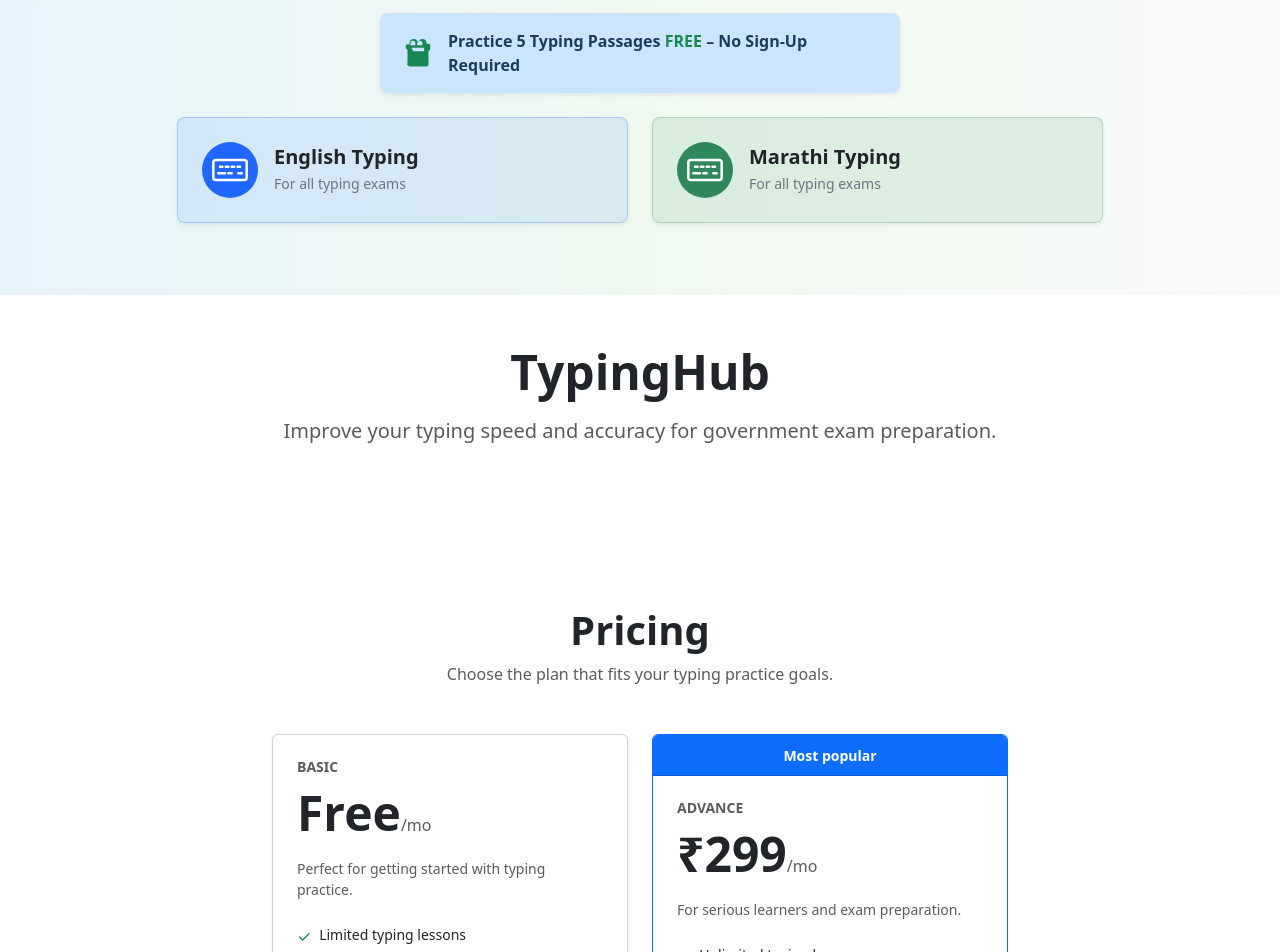
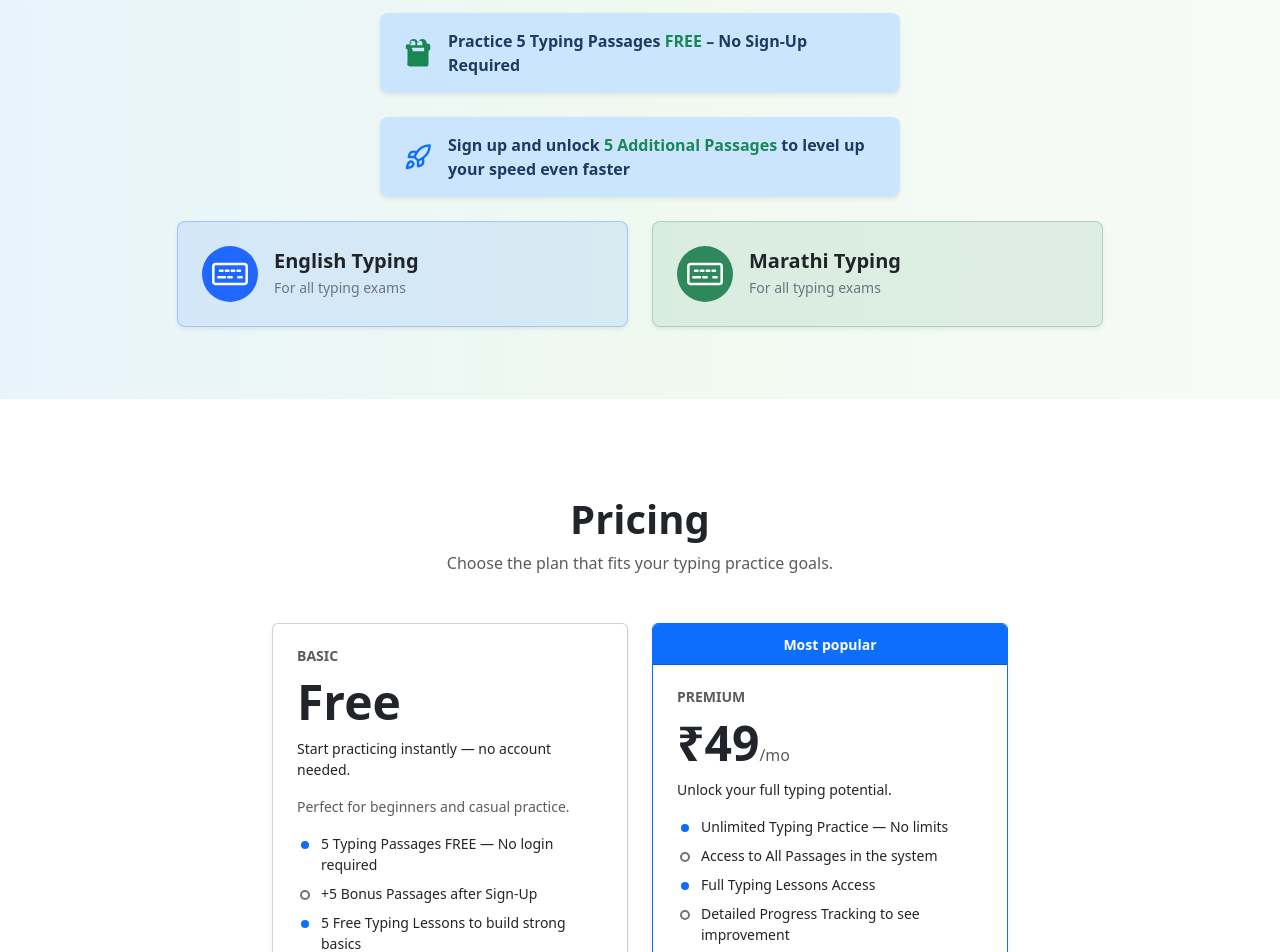
Before and after one commit to prarathod/typinghub-frontend, a React (Vite) app: page / in a window 1280 px wide. Shown: the part 760-1712 px from the top of the page. Built offline with nearby package versions, Linux system fonts and the light colour scheme.

Commit message:
landing page changes are done

```diff
--- a/src/components/Pricing.tsx
+++ b/src/components/Pricing.tsx
@@ -8,31 +8,51 @@ import {
 import { useAuthStore } from "@/stores/authStore";
 import { getApiBaseUrl } from "@/lib/api";
 
+function BulletFilledIcon() {
+  return (
+    <svg xmlns="http://www.w3.org/2000/svg" width="16" height="16" fill="currentColor" viewBox="0 0 16 16" className="flex-shrink-0 mt-1 me-2 text-primary" aria-hidden>
+      <circle cx="8" cy="8" r="4" />
+    </svg>
+  );
+}
+
+function BulletOutlineIcon() {
+  return (
+    <svg xmlns="http://www.w3.org/2000/svg" width="16" height="16" fill="none" stroke="currentColor" strokeWidth="2" viewBox="0 0 16 16" className="flex-shrink-0 mt-1 me-2 text-secondary" aria-hidden>
+      <circle cx="8" cy="8" r="4" />
+    </svg>
+  );
+}
+
 const tiers = [
   {
     name: "Basic",
     price: "Free",
-    period: "/mo",
-    description: "Perfect for getting started with typing practice.",
+    period: "",
+    subtitle: "Start practicing instantly — no account needed.",
+    description: "Perfect for beginners and casual practice.",
     features: [
-      "Limited typing lessons",
-      "Basic practice exercises",
-      "Progress tracking",
-      "Email support",
+      "5 Typing Passages FREE — No login required",
+      "+5 Bonus Passages after Sign-Up",
+      "5 Free Typing Lessons to build strong basics",
+      "Online Typing Practice with Result Analysis",
+      "Exam-Level Passages for real test preparation",
     ],
     paid: false,
   },
   {
-    name: "Advance",
-    price: "₹299",
+    name: "Premium",
+    price: "₹49",
     period: "/mo",
-    description: "For serious learners and exam preparation.",
+    subtitle: "Unlock your full typing potential.",
+    description: "",
     features: [
-      "Unlimited typing lessons",
-      "Advanced practice & mock tests",
-      "Detailed analytics & insights",
-      "Priority support",
-      "Leaderboard access",
+      "Unlimited Typing Practice — No limits",
+      "Access to All Passages in the system",
+      "Full Typing Lessons Access",
+      "Detailed Progress Tracking to see improvement",
+      "Exam-Ready Practice for speed and accuracy",
+      "Result-Oriented Passages designed for performance",
     ],
     paid: true,
     primary: true,
@@ -135,15 +155,20 @@ export function Pricing() {
                     <h5 className="text-muted text-uppercase small fw-semibold mb-2">
                       {tier.name}
                     </h5>
-                    <div className="mb-3">
+                    <div className="mb-2">
                       <span className="display-5 fw-bold">{tier.price}</span>
-                      <span className="text-muted">{tier.period}</span>
+                      <span className="text-muted">{"period" in tier ? tier.period : ""}</span>
                     </div>
-                    <p className="text-muted small mb-4">{tier.description}</p>
+                    {"subtitle" in tier && tier.subtitle && (
+                      <p className="text-body small mb-3 fw-medium">{tier.subtitle}</p>
+                    )}
+                    {"description" in tier && tier.description && (
+                      <p className="text-muted small mb-3">{tier.description}</p>
+                    )}
                     <ul className="list-unstyled mb-4">
                       {tier.features.map((feature, i) => (
                         <li key={i} className="mb-2 d-flex align-items-start">
-                          <span className="text-success me-2">✓</span>
+                          {i % 2 === 0 ? <BulletFilledIcon /> : <BulletOutlineIcon />}
                           <span className="small">{feature}</span>
                         </li>
                       ))}
--- a/src/components/TypingIntroSection.tsx
+++ b/src/components/TypingIntroSection.tsx
@@ -12,6 +12,29 @@ function GiftIcon() {
       aria-hidden
     >
       <path d="M3 2.5a2.5 2.5 0 0 1 5 0 2.5 2.5 0 0 1 5 0v.006c0 .07.002.14.004.212H14a1 1 0 0 1 1 1v2a1 1 0 0 1-1 1v7.5a1.5 1.5 0 0 1-1.5 1.5h-9A1.5 1.5 0 0 1 2 13.5V6a1 1 0 0 1-1-1V4a1 1 0 0 1 1-1h2.004a2.5 2.5 0 0 1 .496-1.5zM5 1a1.5 1.5 0 0 0-1.5 1.5v1h3V2.5A1.5 1.5 0 0 0 5 1zm4 0a1.5 1.5 0 0 0-1.5 1.5v1h3V2.5A1.5 1.5 0 0 0 9 1zM4.5 5v2h7V5H4.5zM3 13.5V6h2v7.5a.5.5 0 0 1-2 0zm9 0V6h2v7.5a.5.5 0 0 1-2 0z" />
+    </svg>
+  );
+}
+
+function RocketIcon() {
+  return (
+    <svg
+      xmlns="http://www.w3.org/2000/svg"
+      width="28"
+      height="28"
+      fill="none"
+      viewBox="0 0 24 24"
+      stroke="currentColor"
+      strokeWidth="2"
+      strokeLinecap="round"
+      strokeLinejoin="round"
+      className="text-primary flex-shrink-0"
+      aria-hidden
+    >
+      <path d="M4.5 16.5c-1.5 1.26-2 5-2 5s3.74-.5 5-2c.71-.84.7-2.13-.09-2.91a2.18 2.18 0 0 0-2.91-.09z" />
+      <path d="M12 15 9 12a22 22 0 0 1 2-3.95A12.88 12.88 0 0 1 22 2c0 2.72-.78 7.5-6 11a22.35 22.35 0 0 1-4 2z" />
+      <path d="M9 12H4s.55-3.03 2-4c1.62-1.08 5 0 5 0" />
+      <path d="M12 15v5s3.03-.55 4-2c1.08-1.62 0-5 0-5" />
     </svg>
   );
 }
@@ -84,6 +107,18 @@ export function TypingIntroSection() {
             Practice 5 Typing Passages <span className="text-success">FREE</span> – No Sign-Up Required
           </p>
         </div>
+        <div
+          className="d-flex align-items-center justify-content-center gap-3 rounded-3 shadow-sm py-3 px-4 mb-4 mx-auto"
+          style={{
+            maxWidth: "520px",
+            backgroundColor: "#cce5ff",
+          }}
+        >
+          <RocketIcon />
+          <p className="mb-0 fw-semibold" style={{ color: "#1e3a5f", fontSize: "1rem" }}>
+            Sign up and unlock <span className="text-success">5 Additional Passages</span>  to level up your speed even faster
+          </p>
+        </div>
         {/* Language cards */}
         <div className="row justify-content-center g-4">
           {cards.map((card) => (
--- a/src/pages/LandingPage.tsx
+++ b/src/pages/LandingPage.tsx
@@ -7,12 +7,6 @@ export const LandingPage = () => {
     <main>
       <HeroSection />
       <TypingIntroSection />
-      <section className="container py-5 text-center">
-        <h1 className="display-5 fw-bold mb-3">TypingHub</h1>
-        <p className="text-muted lead">
-          Improve your typing speed and accuracy for government exam preparation.
-        </p>
-      </section>
       <Pricing />
     </main>
   );
```
